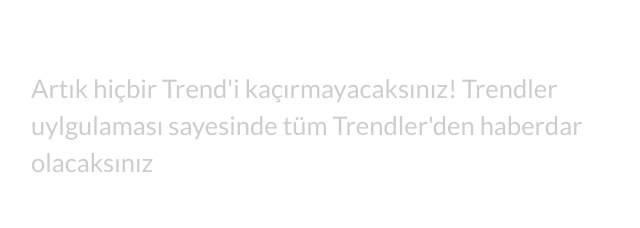
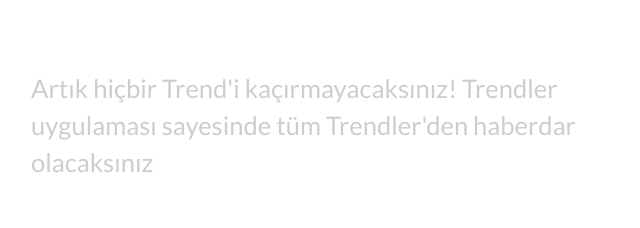
Before and after one commit to trends-app/trends-app.github.io, a plain HTML site: page index.html in a window 1280 px wide. Shown: the part 328-556 px from the top of the page, 529-1169 px from the left. Drawn offline with Linux system fonts and the light colour scheme; a script that the page names is missing.

Commit message:
bitirsonolsunartikyaniibence

```diff
--- a/index.html
+++ b/index.html
@@ -96,7 +96,7 @@ License URL: http://creativecommons.org/licenses/by/3.0/
 		</div>
 		<div class="col-md-7 header-right">
 			<a href="#"><img src="images/logo.png" title="value" /></a>
-			<p>Artık hiçbir Trend'i kaçırmayacaksınız! Trendler uylgulaması sayesinde tüm Trendler'den haberdar olacaksınız</p>
+			<p>Artık hiçbir Trend'i kaçırmayacaksınız! Trendler uygulaması sayesinde tüm Trendler'den haberdar olacaksınız</p>
 			<ul class="big-btns">
 				<li><a class="btn-g" href="#" id="indir">İNDİRİN</a></li>
 				<li><ul class="usefull-for">
```
